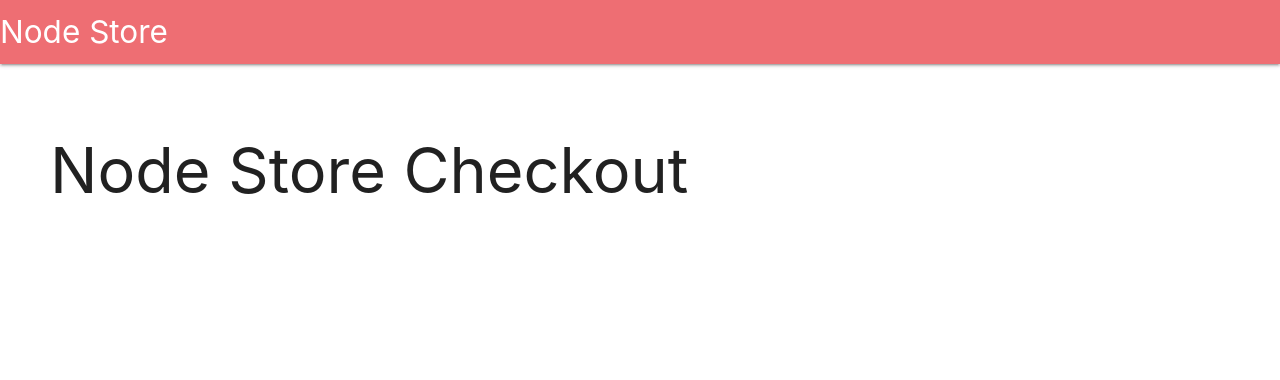
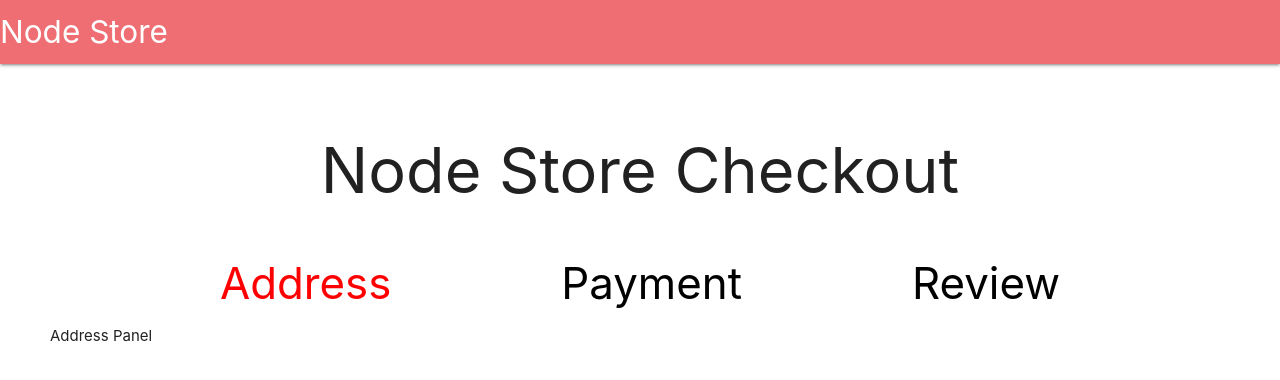
Before and after one commit to keithbooher/node_store, a React (Create React App) app in the folder client/: page /checkout in a window 1280 px wide. Shown: the top 380 px of the page. Built offline with nearby package versions, Linux system fonts and the light colour scheme; no server answers.

Commit message:
added checkout panel component series and beginning of generalized panel series

```diff
--- a/client/src/components/Pages/front_end/Checkout/Checkout.js
+++ b/client/src/components/Pages/front_end/Checkout/Checkout.js
@@ -1,6 +1,7 @@
 import React, { Component } from 'react'
 import { connect } from 'react-redux'
 import './checkout.css.scss'
+import CheckoutContainer from '../../../page_components/front_end/Checkout/CheckoutContainer'
 // pull from actions. create action to make request for adding product-data to the cart
 
 class Checkout extends Component  {
@@ -13,13 +14,13 @@ class Checkout extends Component  {
 
 
   render() {
-    console.log('checkout',this.props)
     return (
       <div>
-        <h1>
+        <h1 style={{ textAlign: 'center' }}>
           Node Store Checkout
-          {/* <CheckoutContainer /> */}
         </h1>
+        <CheckoutContainer />
+
       </div>
     )
   }
--- /dev/null
+++ b/client/src/components/page_components/front_end/Checkout/CheckoutContainer.js
@@ -0,0 +1,35 @@
+import React, { Component } from 'react'
+import CheckoutPanel from './CheckoutPanel/MultiStepPanel'
+import './checkout.css.scss'
+
+class CheckoutContainer extends Component  {
+  constructor(props) {
+    super()
+    this.state = {
+      checkout_steps: ['Address', 'Payment', 'Review']
+    }
+  }
+
+  render() {
+    let sections = {
+      address: {
+        name: "Adress",
+        form_attributes: ['street_address', 'city', 'state', 'zip_code']
+      },
+      payment: {
+        name: "Payment",
+        form_attributes: [] // Stripe will take care of form (I just need to find out how to style their form)
+      },
+      review: {
+        name: "Review"
+      },
+    }
+    return (
+      <div>
+        <CheckoutPanel sections={this.state.checkout_steps} />
+      </div>
+    )
+  }
+}
+
+export default CheckoutContainer
--- /dev/null
+++ b/client/src/components/page_components/front_end/Checkout/CheckoutPanel/FormContainer.js
@@ -0,0 +1,38 @@
+import React, { Component } from 'react'
+import AddressPanel from './panels/AddressPanel'
+import PaymentPanels from './panels/PaymentPanel'
+import ReviewPanel from './panels/ReviewPanel'
+
+
+class FormContainer extends Component  {
+  constructor(props) {
+    super()
+    this.state = {
+
+    }
+  }
+
+  renderChosenPanel() {
+    switch(this.props.chosenTab) {
+      case "Address":
+        return <AddressPanel sections={this.props.sections} />
+      case "Payment":
+        return <PaymentPanels sections={this.props.sections} />
+      case "Review":
+        return <ReviewPanel sections={this.props.sections} />
+      default:
+        return <AddressPanel sections={this.props.sections} />
+    }
+  }
+
+  render() {
+    // do stuff with form attributes from sections props
+    return (
+      <div id="checkout_tabs_container">
+        {this.renderChosenPanel()}
+      </div>
+    )
+  }
+}
+
+export default FormContainer
--- /dev/null
+++ b/client/src/components/page_components/front_end/Checkout/CheckoutPanel/MultiStepPanel.js
@@ -0,0 +1,31 @@
+import React, { Component } from 'react'
+import TopTabs from './TopTabs'
+import FormContainer from './FormContainer'
+
+
+class MultiStepPanel extends Component  {
+  constructor(props) {
+    super()
+    let sections = props.sections
+    this.state = {
+      chosen_tab: sections[0]
+    }
+  }
+
+  chooseTab(tab_of_choice) {
+    console.log(tab_of_choice)
+    this.setState({ chosen_tab: tab_of_choice })
+  }
+
+
+  render() {
+    return (
+      <div id="">
+        <TopTabs chooseTab={this.chooseTab.bind(this)} chosenTab={this.state.chosen_tab} sections={this.props.sections} />
+        <FormContainer sections={this.props.sections} chosenTab={this.state.chosen_tab} />
+      </div>
+    )
+  }
+}
+
+export default MultiStepPanel
--- /dev/null
+++ b/client/src/components/page_components/front_end/Checkout/CheckoutPanel/TopTabs.js
@@ -0,0 +1,35 @@
+import React, { Component } from 'react'
+
+class TopTabs extends Component  {
+  constructor(props) {
+    super()
+    this.state = {
+
+    }
+  }
+
+  renderTabs() {
+    return this.props.sections.map((section) => {
+      let style = {
+        color: section === this.props.chosenTab ?  'red' : 'black'
+      }
+      return <h3 data-tab={section} style={style} onClick={() => this.props.chooseTab(section)} className="tab_section_header">{section}</h3>
+    })
+  }
+
+
+  render() {
+    let tabs_container_style = {
+      display: 'flex',
+      justifyContent: 'space-evenly'
+    }
+
+    return (
+      <div style={ tabs_container_style }>
+        {this.renderTabs()}
+      </div>
+    )
+  }
+}
+
+export default TopTabs
--- /dev/null
+++ b/client/src/components/page_components/front_end/Checkout/CheckoutPanel/panels/AddressPanel.js
@@ -0,0 +1,22 @@
+import React, { Component } from 'react'
+
+
+class AddressPanel extends Component  {
+  constructor(props) {
+    super()
+    this.state = {
+
+    }
+  }
+
+
+  render() {
+    return (
+      <div id="">
+        Address Panel
+      </div>
+    )
+  }
+}
+
+export default AddressPanel
--- /dev/null
+++ b/client/src/components/page_components/front_end/Checkout/CheckoutPanel/panels/PaymentPanel.js
@@ -0,0 +1,22 @@
+import React, { Component } from 'react'
+
+
+class PaymentPanel extends Component  {
+  constructor(props) {
+    super()
+    this.state = {
+
+    }
+  }
+
+
+  render() {
+    return (
+      <div id="">
+        Payment Panel
+      </div>
+    )
+  }
+}
+
+export default PaymentPanel
--- /dev/null
+++ b/client/src/components/page_components/front_end/Checkout/CheckoutPanel/panels/ReviewPanel.js
@@ -0,0 +1,22 @@
+import React, { Component } from 'react'
+
+
+class ReviewPanel extends Component  {
+  constructor(props) {
+    super()
+    this.state = {
+
+    }
+  }
+
+
+  render() {
+    return (
+      <div id="">
+        Review Panel
+      </div>
+    )
+  }
+}
+
+export default ReviewPanel
--- /dev/null
+++ b/client/src/components/page_components/shared/MultiStepPanel/FormContainer.js
@@ -0,0 +1,23 @@
+import React, { Component } from 'react'
+
+
+class FormContainer extends Component  {
+  constructor(props) {
+    super()
+    this.state = {
+
+    }
+  }
+
+
+  render() {
+    // do stuff with form attributes from sections props
+    return (
+      <div id="checkout_tabs_container">
+        form container
+      </div>
+    )
+  }
+}
+
+export default FormContainer
--- /dev/null
+++ b/client/src/components/page_components/shared/MultiStepPanel/MultiStepPanel.js
@@ -0,0 +1,33 @@
+import React, { Component } from 'react'
+import TopTabs from './TopTabs'
+import FormContainer from './FormContainer'
+
+// Create a method of passing in the components that you want to the panel series
+
+
+class MultiStepPanel extends Component  {
+  constructor(props) {
+    super()
+    let sections = props.sections
+    this.state = {
+      chosen_tab: sections[0]
+    }
+  }
+
+  chooseTab(tab_of_choice) {
+    console.log(tab_of_choice)
+    this.setState({ chosen_tab: tab_of_choice })
+  }
+
+
+  render() {
+    return (
+      <div id="">
+        <TopTabs chooseTab={this.chooseTab.bind(this)} chosenTab={this.state.chosen_tab} sections={this.props.sections} />
+        <FormContainer sections={this.props.sections} chosenTab={this.state.chosen_tab} />
+      </div>
+    )
+  }
+}
+
+export default MultiStepPanel
--- /dev/null
+++ b/client/src/components/page_components/shared/MultiStepPanel/TopTabs.js
@@ -0,0 +1,35 @@
+import React, { Component } from 'react'
+
+class TopTabs extends Component  {
+  constructor(props) {
+    super()
+    this.state = {
+
+    }
+  }
+
+  renderTabs() {
+    return this.props.sections.map((section) => {
+      let style = {
+        color: section === this.props.chosenTab ?  'red' : 'black'
+      }
+      return <h3 data-tab={section} style={style} onClick={() => this.props.chooseTab(section)} className="tab_section_header">{section}</h3>
+    })
+  }
+
+
+  render() {
+    let tabs_container_style = {
+      display: 'flex',
+      justifyContent: 'space-evenly'
+    }
+
+    return (
+      <div style={ tabs_container_style }>
+        {this.renderTabs()}
+      </div>
+    )
+  }
+}
+
+export default TopTabs
```
Also changed, not shown: client/src/components/page_components/front_end/Checkout/checkout.css.scss (added).
